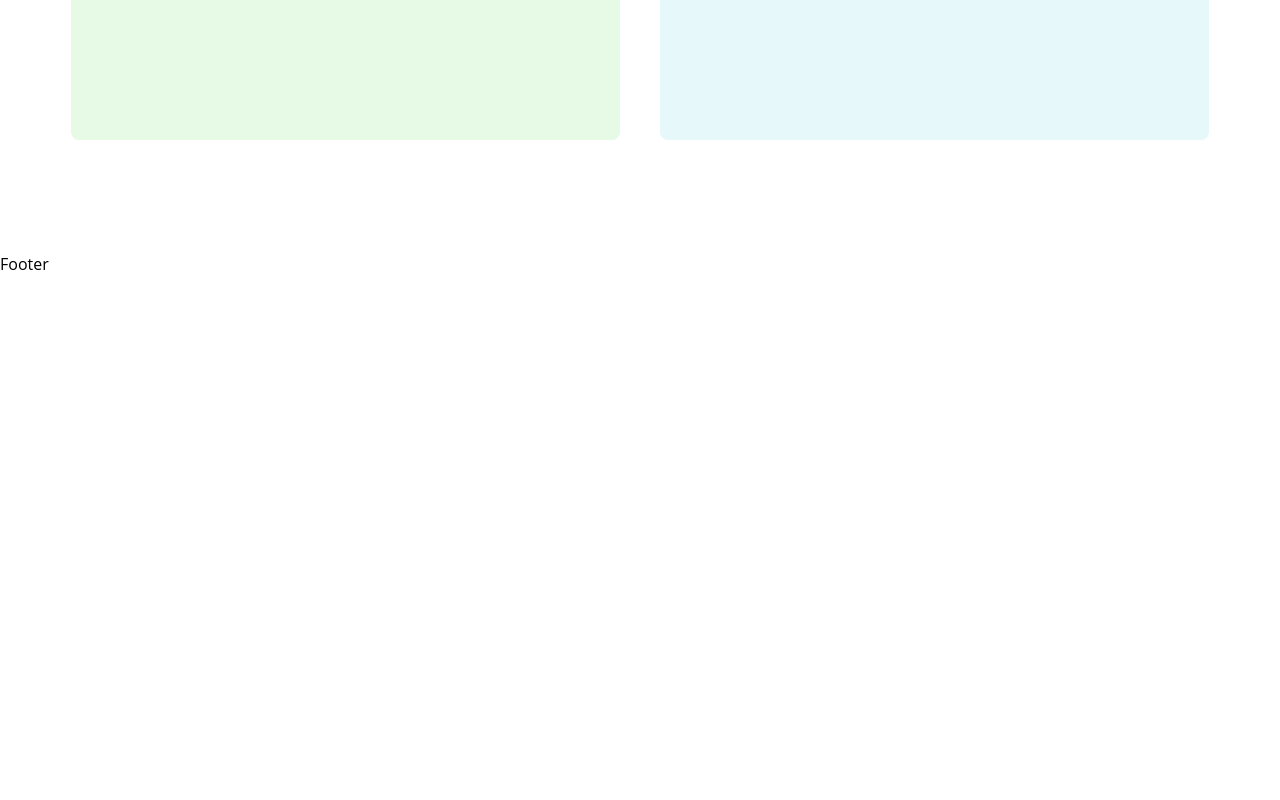
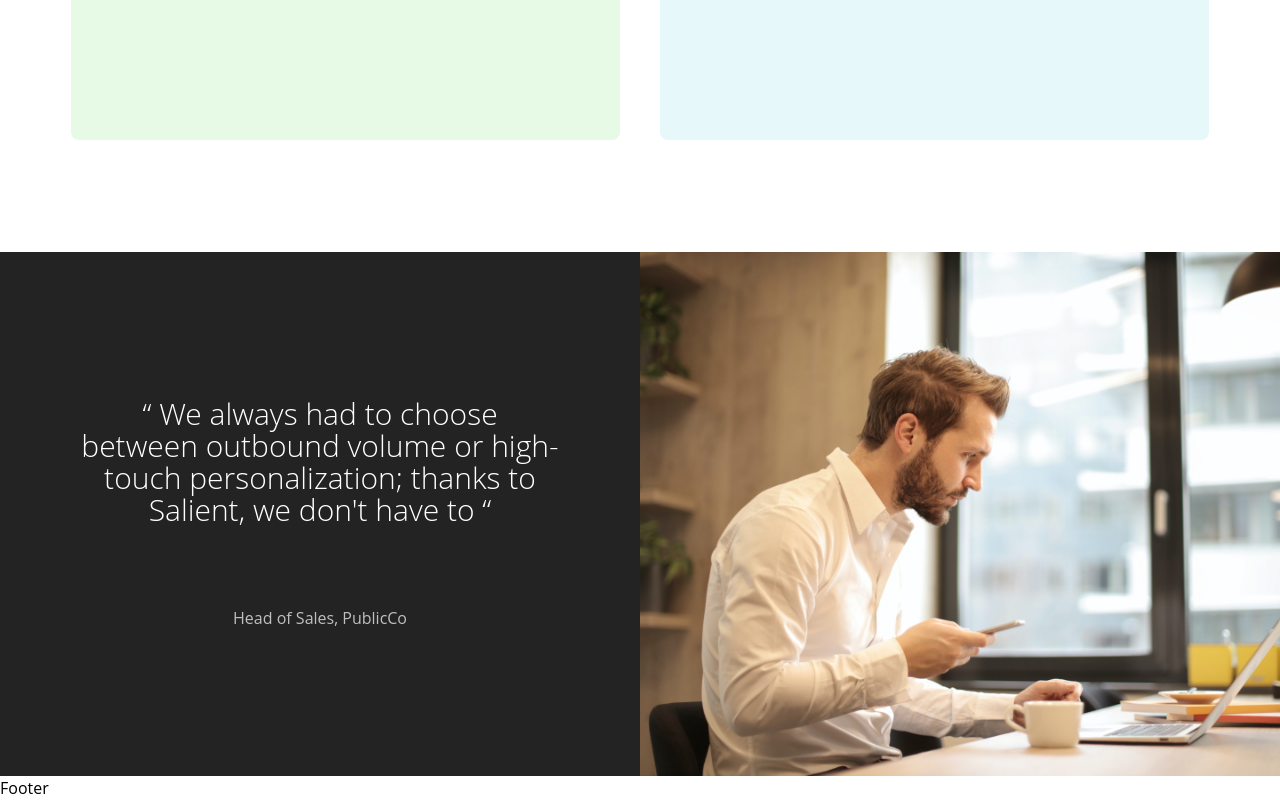
Before and after one commit to foullanifatimazohra/startup_nextjs_seo, a Next.js app: page / in a window 1280 px wide. Shown: the part 3297-4097 px from the top of the page. Before the commit the page ends 3573 px from the top, so only its background shows below. Built offline with nearby package versions, Linux system fonts and the light colour scheme.

Commit message:
feat : complete quote section

```diff
--- a/app/page.tsx
+++ b/app/page.tsx
@@ -1,12 +1,14 @@
 import Main from "@/components/pages/home/main";
 import AboutUs from "@/components/pages/home/AboutUs";
 import OutboundSection from "@/components/pages/home/OutboundSection";
+import QuoteSection from "@/components/pages/home/QuoteSection";
 export default function Home() {
   return (
     <div>
       <Main />
       <AboutUs />
       <OutboundSection />
+      <QuoteSection />
     </div>
   );
 }
--- /dev/null
+++ b/components/pages/home/QuoteSection.tsx
@@ -0,0 +1,26 @@
+import React from "react";
+import Image from "next/image";
+import Text from "@/components/ui/Text";
+import manImage from "../../../public/images/man-working.jpg";
+
+function QuoteSection() {
+  return (
+    <div className="bg-[#232323] flex h-1/2">
+      <div className="flex flex-col w-1/2 gap-20 items-center justify-center ">
+        <Text
+          type="h3"
+          className="text-center text-white w-[28ch] text-[30px] font-[400]"
+          content="&ldquo; We always had to choose between outbound volume or high-touch personalization; thanks to Salient, we don't have to &ldquo;"
+        />
+        <p className="text-base text-[#BFBFBF]">Head of Sales, PublicCo</p>
+      </div>
+      <Image
+        src={manImage}
+        alt="man working on his computer"
+        className="w-1/2"
+      />
+    </div>
+  );
+}
+
+export default QuoteSection;
```
Also changed, not shown: public/images/man-working.jpg (added).
